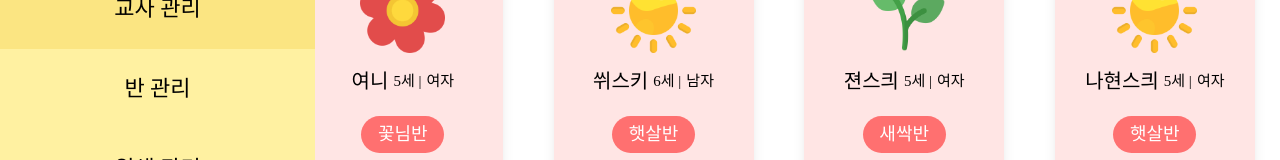
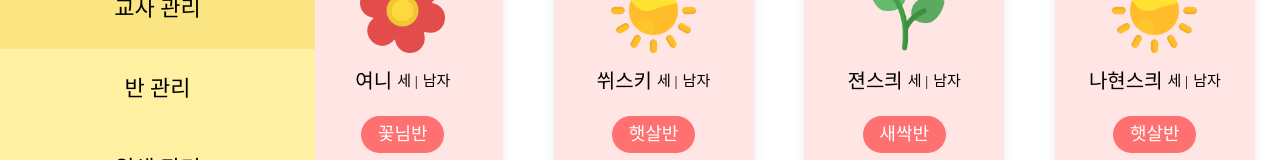
Before and after one commit to OH-Neuri/SSAFY202-DODAMDODAM, a Next.js app in the folder frontend/dodamdodam/: page /teacher in a window 1280 px wide. Shown: the part 348-508 px from the top of the page. Built offline with nearby package versions, Linux system fonts and the light colour scheme; a web font is replaced by a local one.

Commit message:
Feat: 1. 원생 키 변경 (age -> birth) 2. 교사 키 image, age, gender 삭제

```diff
--- a/frontend/dodamdodam/src/components/student/studentCard.tsx
+++ b/frontend/dodamdodam/src/components/student/studentCard.tsx
@@ -15,7 +15,7 @@ export default function StudentCard(props: { student: student})
         {props.student.name}
         <div className='flex justify-end items-end text-[15px] pl-[5px]'>
           <div className='pr-[5px]'>
-            {props.student.age}세 |
+            {2023-(+props.student.birth.split("-")[0])}세 |
           </div>
           <div>
             {props.student.gender == "여자" ? '여자' : '남자'}
--- a/frontend/dodamdodam/src/pages/student/index.tsx
+++ b/frontend/dodamdodam/src/pages/student/index.tsx
@@ -23,56 +23,56 @@ export default function index() {
     {
       image: "/images/student/dog1.jpg",
       name: "여니",
-      age: 5,
+      birth:"2018-04-06",
       gender: "여자",
       class: "꽃님반",
     },
     {
       image: "/images/student/squirrel.jpg",
       name: "느리스키",
-      age: 6,
+      birth:"2018-04-06",
       gender: "남자",
       class: "햇살반",
     },
     {
       image: "/images/student/dog1.jpg",
       name: "줼레나",
-      age: 5,
+      birth:"2018-04-06",
       gender: "여자",
       class: "나무반",
     },
     {
       image: "/images/student/squirrel.jpg",
       name: "줼레나",
-      age: 5,
+      birth:"2018-04-06",
       gender: "여자",
       class: "나무반",
     },
     {
       image: "/images/student/European_otter.jpg",
       name: "줼레나",
-      age: 5,
+      birth:"2018-04-06",
       gender: "여자",
       class: "나무반",
     },
     {
       image: "/images/student/squirrel.jpg",
       name: "줼레나",
-      age: 5,
+      birth:"2018-04-06",
       gender: "여자",
       class: "나무반",
     },
     {
       image: "/images/student/squirrel.jpg",
       name: "줼레나",
-      age: 5,
+      birth:"2018-04-06",
       gender: "여자",
       class: "나무반",
     },
     {
       image: "/images/student/European_otter.jpg",
       name: "줼레나",
-      age: 5,
+      birth:"2018-04-06",
       gender: "여자",
       class: "나무반",
     },
@@ -80,7 +80,7 @@ export default function index() {
     {
       image: "/images/student/squirrel.jpg",
       name: "줼루나",
-      age: 5,
+      birth:"2018-04-06",
       gender: "여자",
       class: "나무반",
     },
--- a/frontend/dodamdodam/src/pages/teacher/index.tsx
+++ b/frontend/dodamdodam/src/pages/teacher/index.tsx
@@ -10,45 +10,27 @@ export default function index() {
 
   const teacherList: teacher[] = [
     {
-      image:"",
       name: "여니",
-      age: 5,
-      gender: "여자",
       class: "꽃님반",
     },
     {
-      image:"",
       name: "쒸스키",
-      age: 6,
-      gender: "남자",
       class: "햇살반",
     },
     {
-      image:"",
       name: "젼스킈",
-      age: 5,
-      gender: "여자",
       class: "새싹반",
     },
     {
-      image:"",
       name: "나현스킈",
-      age: 5,
-      gender: "여자",
       class: "햇살반",
     },
     {
-      image:"",
       name: "줼레나",
-      age: 5,
-      gender: "남자",
       class: "구름반",
     },
     {
-      image:"",
       name: "줼레나",
-      age: 5,
-      gender: "여자",
       class: "꽃님반",
     },
   ];
--- a/frontend/dodamdodam/src/types/DataTypes.ts
+++ b/frontend/dodamdodam/src/types/DataTypes.ts
@@ -2,16 +2,13 @@ export type student = {
     [index: string]: string | number;
     image: string;
     name: string;
-    age: number;
+    birth: string;
     gender: string;
     class: string;
 };
 
 export type teacher = {
     [index: string]: string | number;
-    image: string;
     name: string;
-    age: number;
-    gender: string;
     class: string;
 }
```
